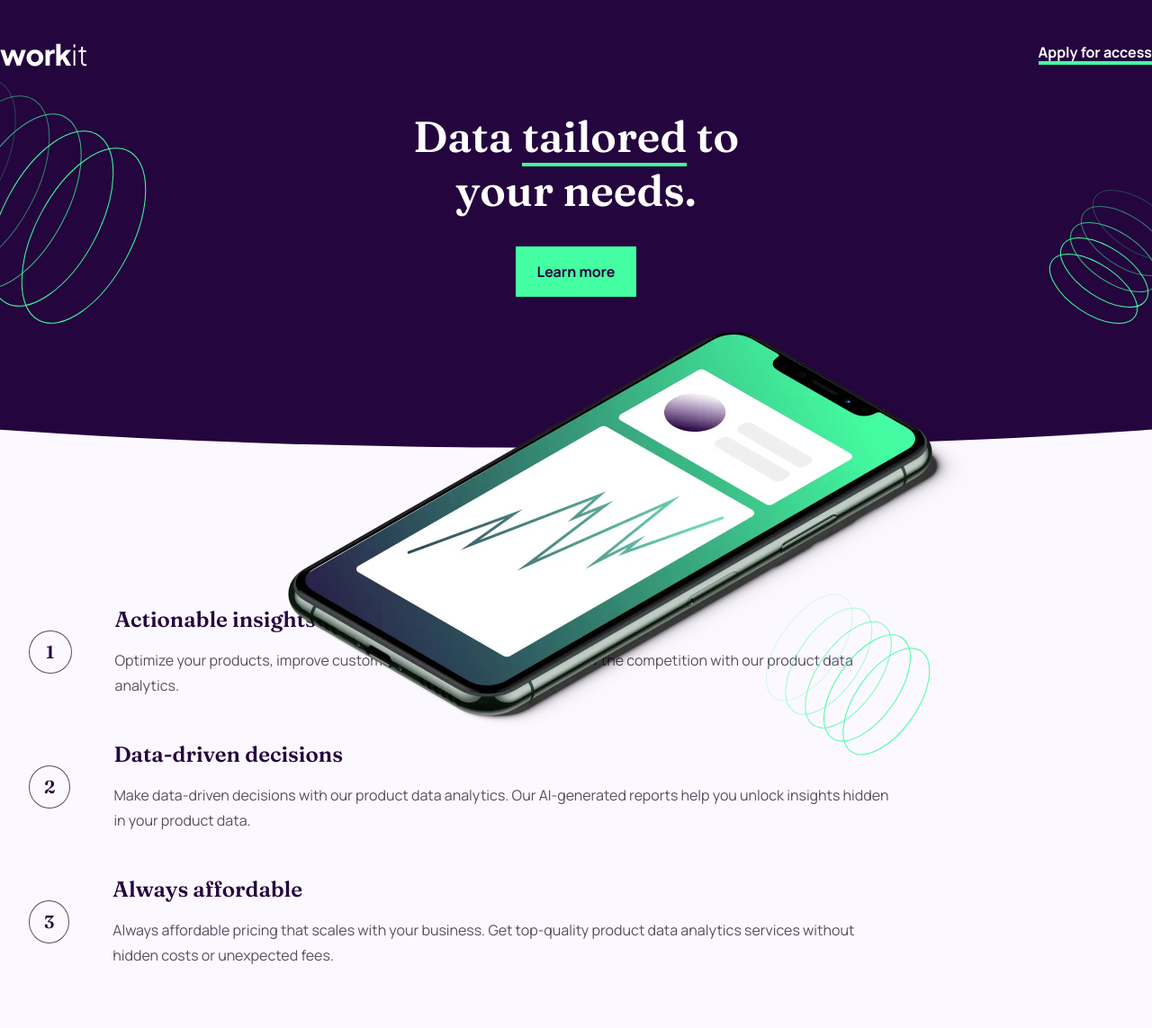
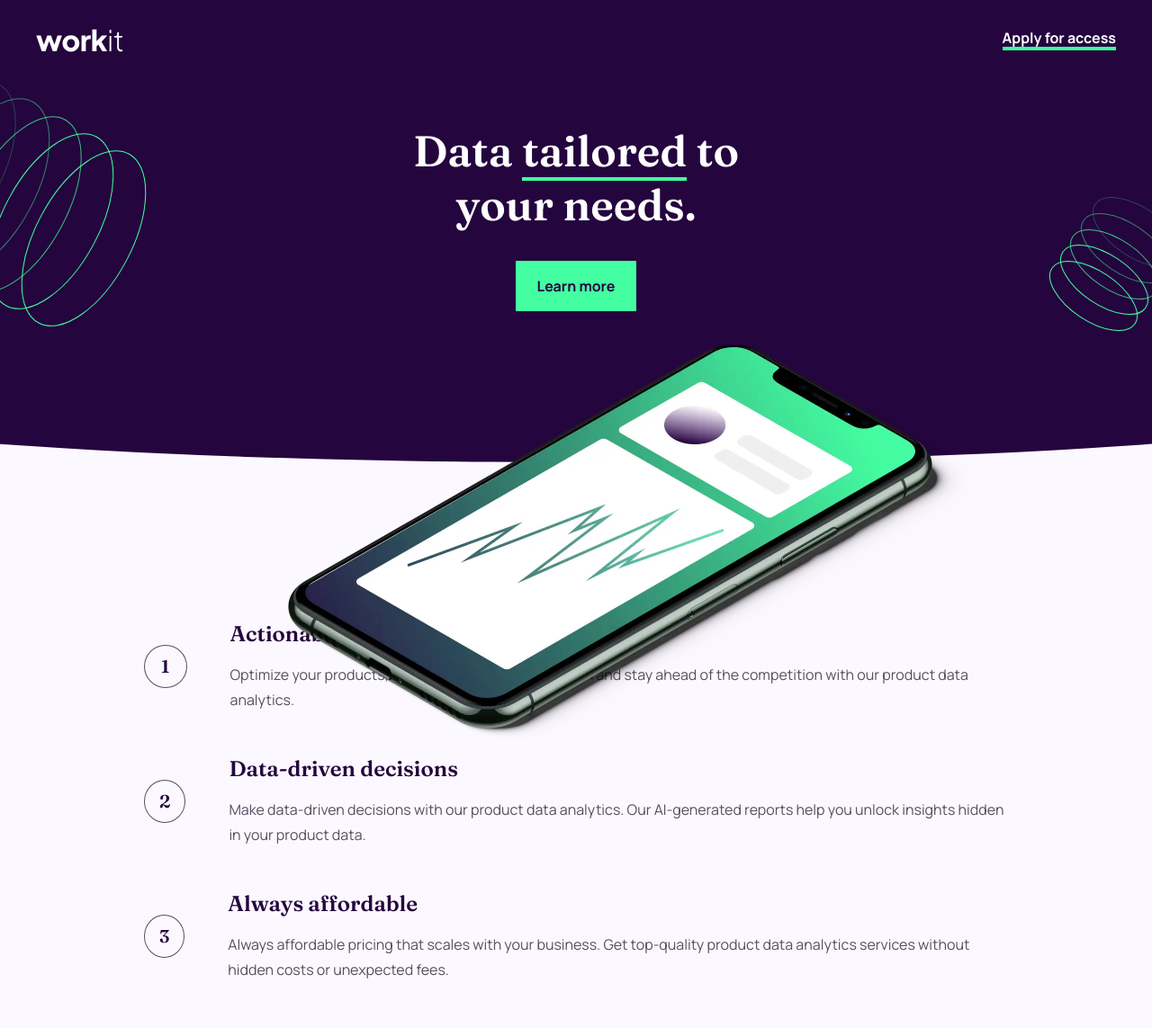
Before and after one commit to amyspencerproject/workit-landing-page, a plain HTML site: page index.html in a window 1280 px wide. Shown: the top 1143 px of the page at 90% size. Drawn offline with Linux system fonts and the light colour scheme.

Commit message:
Restyled header and benefits section for tablet view.

```diff
--- a/index.html
+++ b/index.html
@@ -40,8 +40,7 @@
 
   <main>
     <div class="container">
-      <!-- <div class="light-background"></div> -->
-      <ol class="benefits-list curve-benefits" role="list">
+      <ol class="benefits-list" role="list">
         <li class="benefit-element" role="listitem">
           <div class="element-container">
             <h2 class="benefits-header">Actionable insights</h2>
--- a/styles.css
+++ b/styles.css
@@ -221,6 +221,8 @@ header {
 .container {
     background: #FCF8FF;
     position: relative;
+    display: flex;
+    justify-content: center;
 }
 
 .container::after {
@@ -292,6 +294,7 @@ header {
     grid-template-columns: repeat(8, 1fr);
     grid-template-rows: repeat(auto-fill, 100px);
     margin-top: 5rem;
+    position: relative;
 }
 
 .founder-avatar {
@@ -398,7 +401,8 @@ header {
     }
 
     .nav-wrapper {
-        margin: 3rem 0;
+        margin-inline: 2.5rem;
+        margin-bottom: 5rem;
     }
 
     .learn {
```
